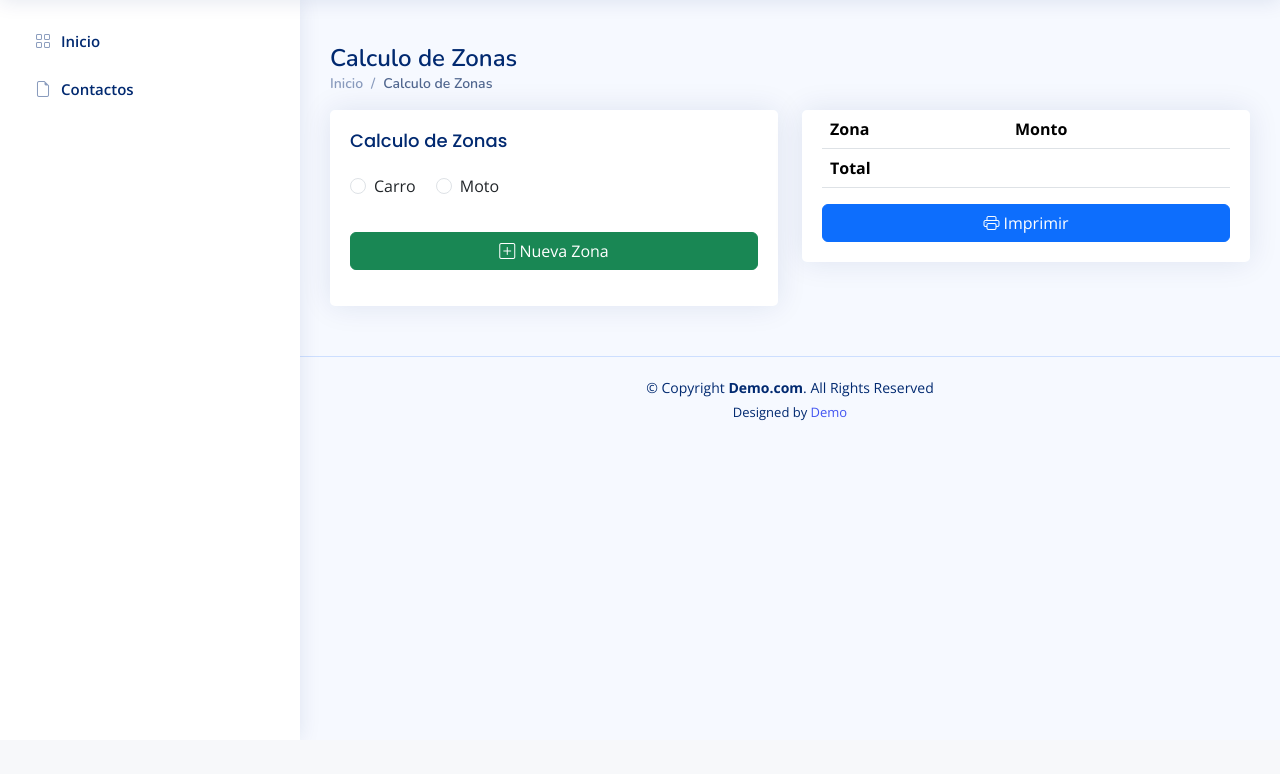
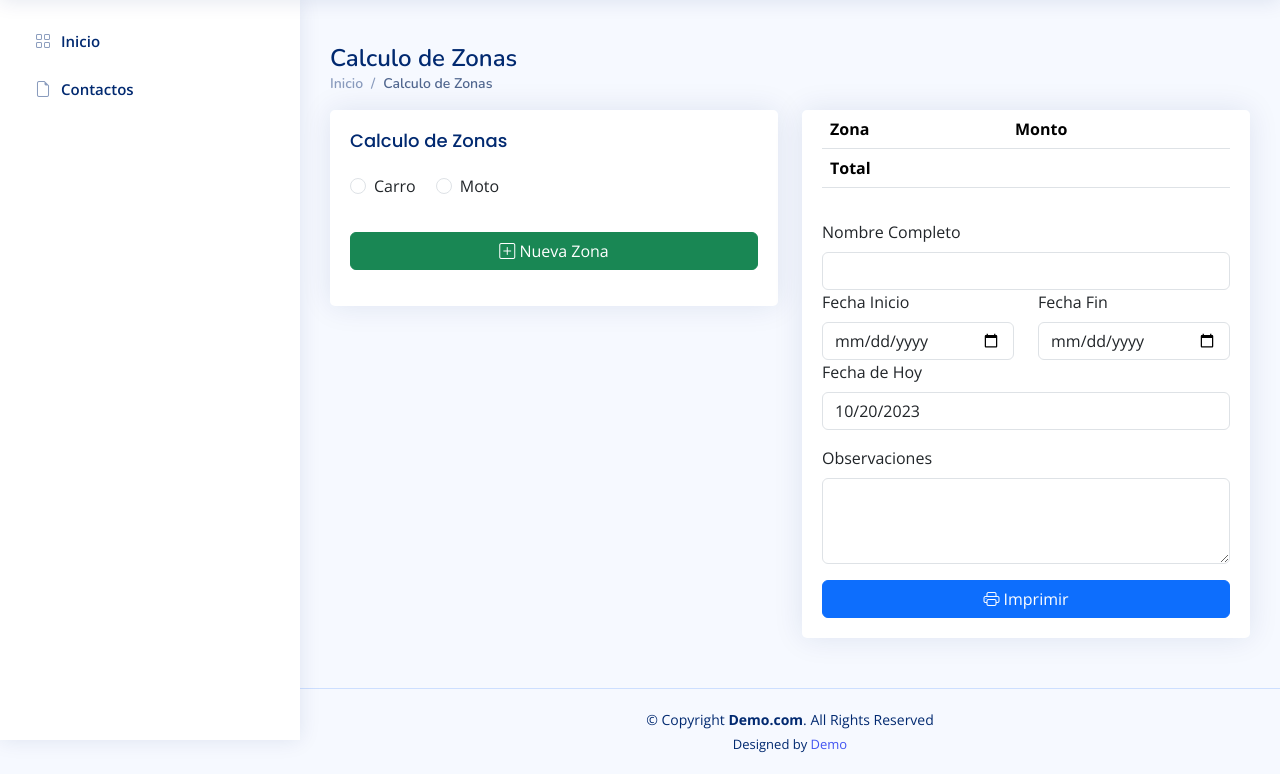
Before and after one commit to goyodb/calculadora-zonas, a PHP site: page / in a window 1280 px wide. Shown: the part 60-834 px from the top of the page. Before the commit the page ends 783 px from the top, so only its background shows below. Run offline with PHP 8.4, Linux system fonts and the light colour scheme; data comes from the database, SQL or seed files in the repository; lists and menus that the app fills with data are empty; some libraries are stand-ins or nearby versions.

Commit message:
Refactor

```diff
--- a/index.php
+++ b/index.php
@@ -117,12 +117,41 @@ include_once('app/database/conection.php');
                                         </tr>
                                     </tfoot>
                                 </table>
-                                <!-- boton imprimir -->
-                                <div class="d-grid gap-2">
-                                    <button class="btn btn-primary d-print-none" onclick="window.print();"><i class="bi bi-printer"></i> Imprimir</button>
+                            </div>
+
+                            <!-- Campo para añadir alguna observación -->
+                            <div class="row mt-3">
+                                <div class="col-12">
+                                    <!-- Nombre Completo -->
+                                    <label for="nombre_completo" class="form-label">Nombre Completo</label>
+                                    <input type="text" class="form-control" id="nombre_completo" required>
+                                </div>
+                                <div class="col-6">
+                                    <!-- Rango de Fechas -->
+                                    <label for="fecha_inicio" class="form-label">Fecha Inicio</label>
+                                    <input type="date" class="form-control" id="fecha_inicio" required>
+                                </div>
+                                <div class="col-6">
+                                    <!-- Rango de Fechas -->
+                                    <label for="fecha_fin" class="form-label">Fecha Fin</label>
+                                    <input type="date" class="form-control" id="fecha_fin" required>
+                                </div>
+                                <div class="col-12">
+                                    <!-- Fecha de hoy en php -->
+                                    <label for="fecha_hoy" class="form-label">Fecha de Hoy</label>
+                                    <input type="date" class="form-control" id="fecha_hoy" value="<?php echo date("Y-m-d"); ?>" readonly>
+                                </div>
+                                <div class="col-12">
+                                    <div class="mt-3">
+                                        <label for="observaciones" class="form-label">Observaciones</label>
+                                        <textarea class="form-control" id="observaciones" rows="3"></textarea>
+                                    </div>
                                 </div>
                             </div>
-
+                            <!-- boton imprimir -->
+                            <div class="d-grid gap-2 mt-3">
+                                <button class="btn btn-primary d-print-none" onclick="window.print();"><i class="bi bi-printer"></i> Imprimir</button>
+                            </div>
                         </div>
                     </div>
                 </div>
```
